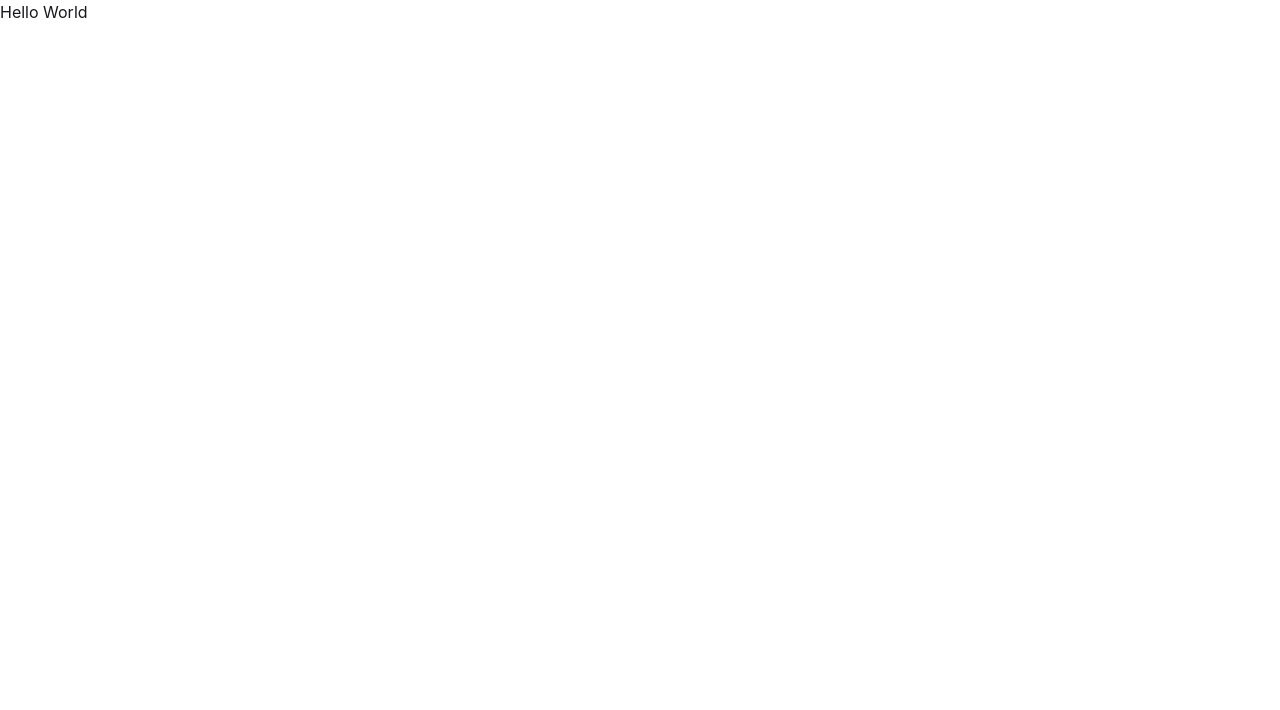
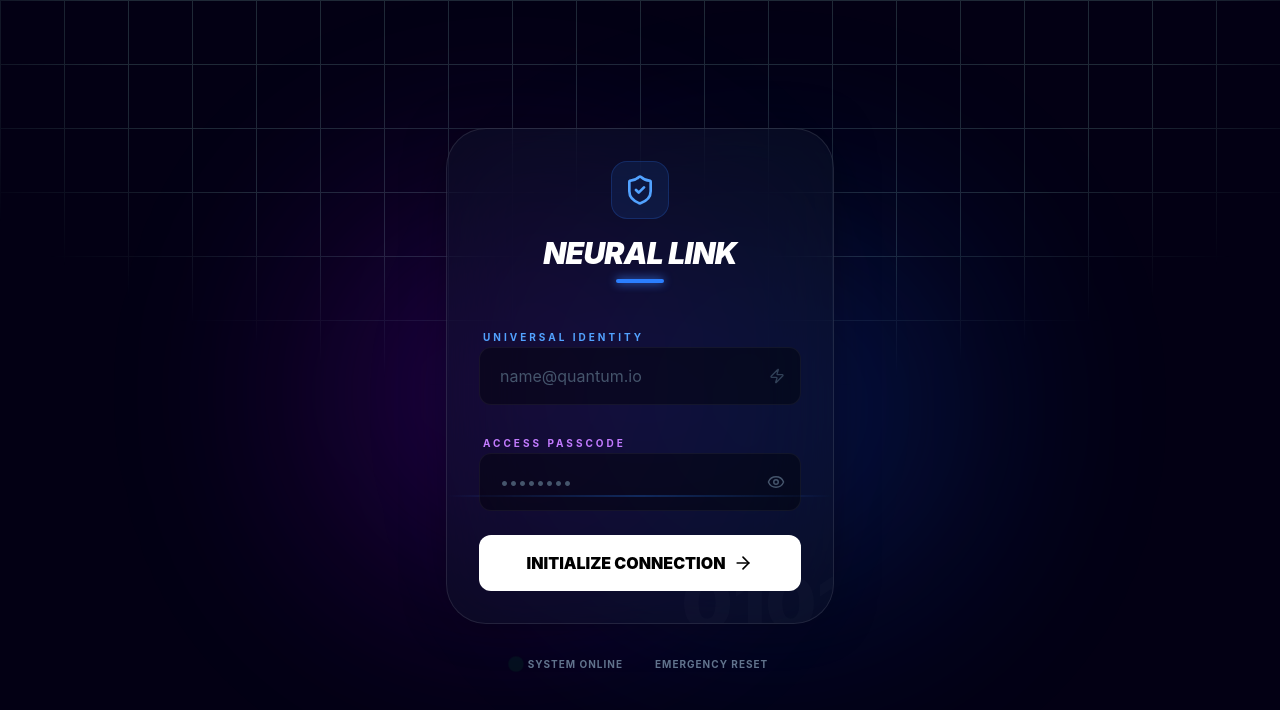
Before and after one commit to mehedihasanshohan/react-dashboard, a React (Vite) app: page / in a window 1280 px wide. Shown: the top 710 px of the page. Built offline with nearby package versions, Linux system fonts and the light colour scheme.

Commit message:
add: login page

```diff
--- a/package.json
+++ b/package.json
@@ -11,8 +11,13 @@
   },
   "dependencies": {
     "@tailwindcss/vite": "^4.2.1",
+    "axios": "^1.13.5",
+    "lucide-react": "^0.575.0",
+    "motion": "^12.34.3",
     "react": "^19.2.0",
     "react-dom": "^19.2.0",
+    "react-hook-form": "^7.71.2",
+    "react-hot-toast": "^2.6.0",
     "react-router": "^7.13.1",
     "tailwindcss": "^4.2.1"
   },
--- a/src/main.jsx
+++ b/src/main.jsx
@@ -3,11 +3,12 @@ import { createRoot } from 'react-dom/client'
 import './index.css'
 import { createBrowserRouter } from "react-router";
 import { RouterProvider } from "react-router/dom";
+import Login from './pages/Login';
 
 const router = createBrowserRouter([
   {
     path: "/",
-    element: <div>Hello World</div>,
+    element: <Login></Login>,
   },
 ]);
 
--- a/src/pages/Login.jsx
+++ b/src/pages/Login.jsx
@@ -0,0 +1,141 @@
+// eslint-disable-next-line no-unused-vars
+import React, { useState, useRef } from "react";
+import { useForm } from "react-hook-form";
+// eslint-disable-next-line no-unused-vars
+import { motion, useMotionValue, useSpring, useTransform } from "framer-motion";
+import { Eye, EyeOff, ShieldCheck, Zap, ArrowRight } from "lucide-react";
+
+const Login = () => {
+  // eslint-disable-next-line no-unused-vars
+  const { register, handleSubmit, formState: { errors } } = useForm();
+  const [showPassword, setShowPassword] = useState(false);
+
+  // Mouse tilt logic (Pro Level)
+  const x = useMotionValue(0);
+  const y = useMotionValue(0);
+
+  const mouseXSpring = useSpring(x);
+  const mouseYSpring = useSpring(y);
+
+  const rotateX = useTransform(mouseYSpring, [-0.5, 0.5], ["10deg", "-10deg"]);
+  const rotateY = useTransform(mouseXSpring, [-0.5, 0.5], ["-10deg", "10deg"]);
+
+  const handleMouseMove = (e) => {
+    const rect = e.currentTarget.getBoundingClientRect();
+    const width = rect.width;
+    const height = rect.height;
+    const mouseX = e.clientX - rect.left;
+    const mouseY = e.clientY - rect.top;
+    const xPct = mouseX / width - 0.5;
+    const yPct = mouseY / height - 0.5;
+    x.set(xPct);
+    y.set(yPct);
+  };
+
+  const handleMouseLeave = () => {
+    x.set(0);
+    y.set(0);
+  };
+
+  return (
+    <div className="relative min-h-screen w-full bg-[#030014] flex items-center justify-center overflow-hidden font-sans">
+
+      {/* 1. Cyber Grid Background */}
+      <div className="absolute inset-0 bg-[linear-gradient(to_right,#1f2937_1px,transparent_1px),linear-gradient(to_bottom,#1f2937_1px,transparent_1px)] bg-[size:4rem_4rem] [mask-image:radial-gradient(ellipse_60%_50%_at_50%_0%,#000_70%,transparent_100%)]" />
+
+      {/* 2. Animated Plasma Orbs */}
+      <div className="absolute top-1/4 left-1/4 w-96 h-96 bg-purple-600/30 rounded-full blur-[120px] animate-pulse" />
+      <div className="absolute bottom-1/4 right-1/4 w-96 h-96 bg-blue-600/30 rounded-full blur-[120px] animate-pulse" />
+
+      {/* 3. The 3D Hover Card */}
+      <motion.div
+        onMouseMove={handleMouseMove}
+        onMouseLeave={handleMouseLeave}
+        style={{ rotateX, rotateY, transformStyle: "preserve-3d" }}
+        className="relative z-10 w-full max-w-105 px-4"
+      >
+        <div className="relative group bg-slate-900/40 backdrop-blur-2xl border border-white/10 p-8 rounded-[2.5rem] shadow-[0_0_50px_-12px_rgba(0,0,0,0.5)] overflow-hidden">
+
+          {/* Animated Scanning Line */}
+          <motion.div
+            animate={{ top: ["0%", "100%", "0%"] }}
+            transition={{ duration: 4, repeat: Infinity, ease: "linear" }}
+            className="absolute left-0 w-full h-0.5 bg-linear-to-r from-transparent via-blue-500/50 to-transparent z-0"
+          />
+
+          {/* Header Section */}
+          <div className="relative z-10 text-center mb-10">
+            <div className="inline-flex p-3 rounded-2xl bg-blue-500/10 border border-blue-500/20 mb-4">
+              <ShieldCheck className="w-8 h-8 text-blue-400" />
+            </div>
+            <h2 className="text-3xl font-black text-white tracking-tight italic">NEURAL LINK</h2>
+            <div className="h-1 w-12 bg-blue-500 mx-auto mt-2 rounded-full shadow-[0_0_10px_#3b82f6]" />
+          </div>
+
+          <form onSubmit={handleSubmit((d) => console.log(d))} className="space-y-6 relative z-10">
+
+            {/* Input Field: Identity */}
+            <div className="space-y-1">
+              <label className="text-[10px] uppercase tracking-[0.3em] text-blue-400 font-bold ml-1">Universal Identity</label>
+              <div className="relative">
+                <input
+                  {...register("email", { required: true })}
+                  className="w-full bg-black/40 border border-white/5 rounded-xl py-4 px-5 text-white placeholder:text-slate-600 focus:outline-none focus:border-blue-500/50 transition-all focus:shadow-[0_0_20px_rgba(59,130,246,0.1)]"
+                  placeholder="name@quantum.io"
+                />
+                <Zap className="absolute right-4 top-1/2 -translate-y-1/2 w-4 h-4 text-slate-700" />
+              </div>
+            </div>
+
+            {/* Input Field: Passcode */}
+            <div className="space-y-1">
+              <label className="text-[10px] uppercase tracking-[0.3em] text-purple-400 font-bold ml-1">Access Passcode</label>
+              <div className="relative">
+                <input
+                  type={showPassword ? "text" : "password"}
+                  {...register("password", { required: true })}
+                  className="w-full bg-black/40 border border-white/5 rounded-xl py-4 px-5 text-white placeholder:text-slate-600 focus:outline-none focus:border-purple-500/50 transition-all focus:shadow-[0_0_20px_rgba(168,85,247,0.1)]"
+                  placeholder="••••••••"
+                />
+                <button
+                  type="button"
+                  onClick={() => setShowPassword(!showPassword)}
+                  className="absolute right-4 top-1/2 -translate-y-1/2 text-slate-600 hover:text-white"
+                >
+                  {showPassword ? <EyeOff size={18} /> : <Eye size={18} />}
+                </button>
+              </div>
+            </div>
+
+            {/* Futuristic Button */}
+            <motion.button
+              whileHover={{ scale: 1.02, letterSpacing: "0.1em" }}
+              whileTap={{ scale: 0.98 }}
+              className="w-full bg-white text-black font-black py-4 rounded-xl flex items-center justify-center gap-2 group transition-all"
+            >
+              INITIALIZE CONNECTION
+              <ArrowRight className="w-5 h-5 group-hover:translate-x-1 transition-transform" />
+            </motion.button>
+          </form>
+
+          {/* Background Text Decor */}
+          <div className="absolute -bottom-4 -right-4 text-white/2 font-black text-7xl select-none pointer-events-none">
+            0101
+          </div>
+        </div>
+
+        {/* Status Indicator */}
+        <div className="mt-8 flex justify-center items-center gap-4">
+          <div className="flex items-center gap-2">
+            <span className="w-2 h-2 bg-green-500 rounded-full animate-ping" />
+            <span className="text-[10px] text-slate-500 font-bold tracking-widest uppercase">System Online</span>
+          </div>
+          <div className="h-4 w-1px bg-slate-800" />
+          <span className="text-[10px] text-slate-500 font-bold tracking-widest uppercase cursor-pointer hover:text-white transition-colors">Emergency Reset</span>
+        </div>
+      </motion.div>
+    </div>
+  );
+};
+
+export default Login;
```
Also changed, not shown: 1 other file (tests, documents, lock files or other folders).
